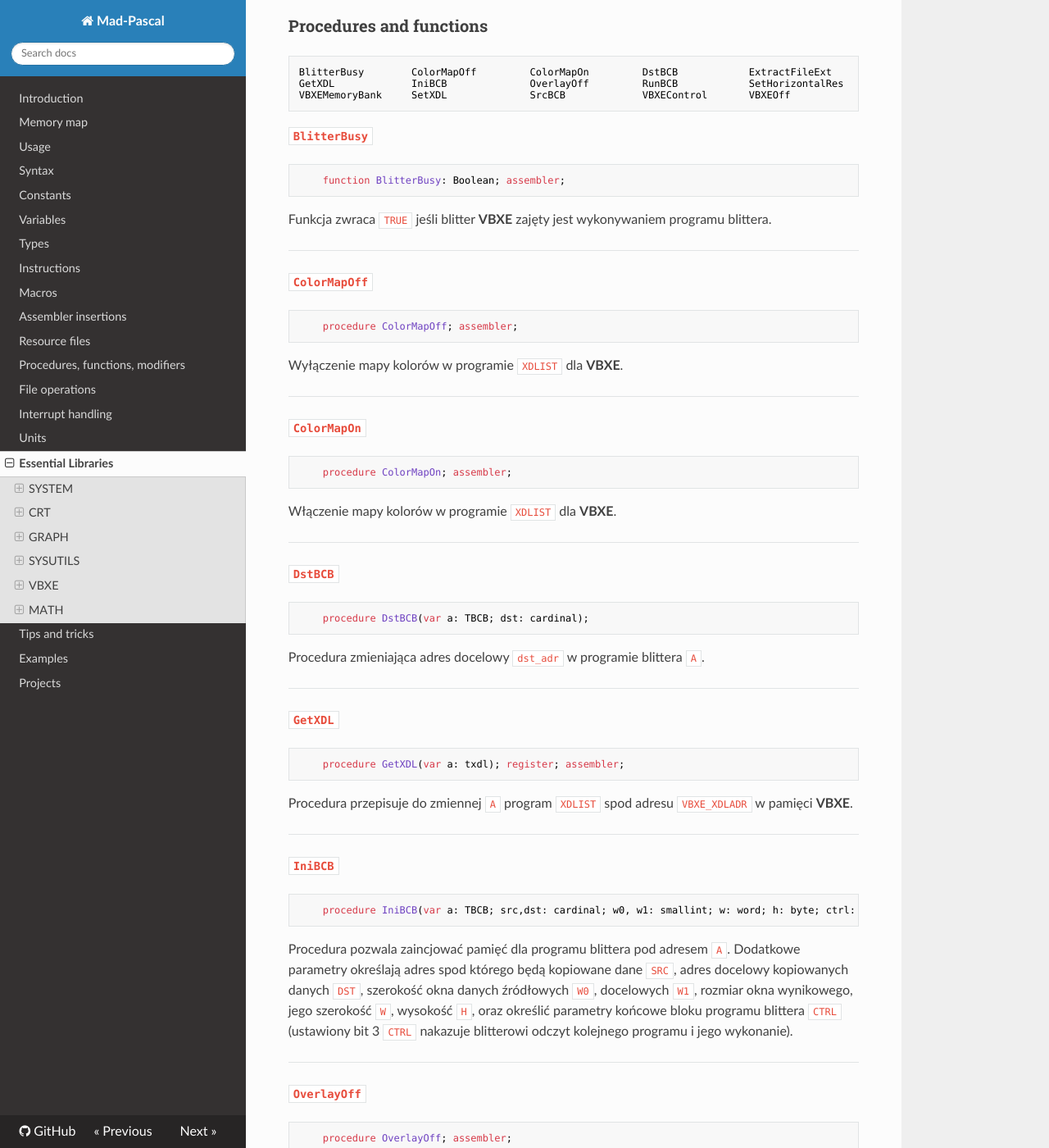
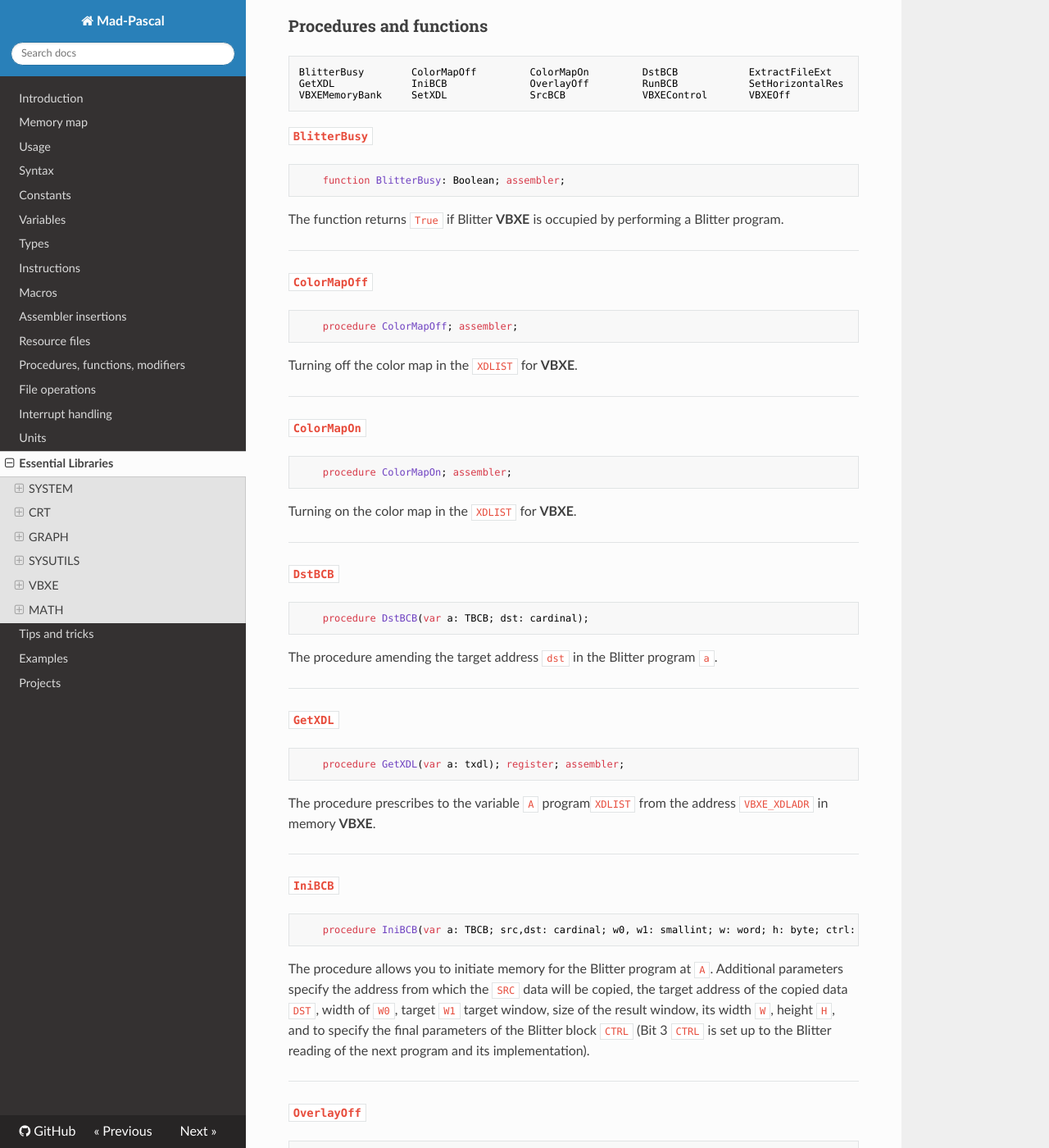
Before and after one commit to tebe6502/mad-pascal-en-mkdocs, an MkDocs documentation site: the page built from docs/essential-libraries.md, in a window 1280 px wide and 1400 px high, scrolled down 31043 px. Shown: the whole window at 82% size. Built offline with MkDocs 1.6.1, drawn with Linux system fonts in a browser that asks for light colours; nearby versions of some CDN libraries; some of the changed text lies outside the part shown.

Commit message:
partial translation

````diff
--- a/docs/essential-libraries.md
+++ b/docs/essential-libraries.md
@@ -1609,7 +1609,7 @@ HiRes  = 3;  // 640x240x16c
     end;
 ```
 
-Typ 24-bitowy wykorzystywany do definicji adresów pamięci **VBXE**.
+24-bit type used to define memory addresses **VBXE**.
 
 ---
 
@@ -1634,7 +1634,7 @@ Typ 24-bitowy wykorzystywany do definicji adresów pamięci **VBXE**.
     end;
 ```
 
-Typ `TXDL` wykorzystywany przez procedury `GetXDL` i `SetXDL`. Pozwala na modyfikację programu dla **VBXE** wykorzystywanego przez **MP**.
+Type `TXDL` used by the procedures `GetXDL` and `SetXDL`. It allows you to modify the program for **VBXE** used by **MP**.
 
 ---
 
@@ -1659,7 +1659,7 @@ Typ `TXDL` wykorzystywany przez procedury `GetXDL` i `SetXDL`. Pozwala na modyfi
     end;
 ```
 
-Typ `TBCB` (21 bajtów), **Blitter Code Block**. Definicja typu bloku programu dla Blittera **VBXE**.
+Type `TBCB` (21 bytes), **Blitter Code Block**. Definition of the Blitter block type Blitter **VBXE**.
 
 ---
 
@@ -1688,7 +1688,7 @@ Typ `TBCB` (21 bajtów), **Blitter Code Block**. Definicja typu bloku programu d
     end;
 ```
 
-Obiekt `TVBXEMemoryStream` pozwala na liniowy dostęp do pamięci **VBXE**.
+The `TVBXEMemoryStream` object allows for linear access to memory **VBXE**.
 
 ### Procedures and functions
 
@@ -1704,7 +1704,7 @@ VBXEMemoryBank     SetXDL              SrcBCB             VBXEControl       VBXE
     function BlitterBusy: Boolean; assembler;
 ```
 
-Funkcja zwraca `TRUE` jeśli blitter **VBXE** zajęty jest wykonywaniem programu blittera.
+The function returns `True` if Blitter **VBXE** is occupied by performing a Blitter program.
 
 ---
 
@@ -1714,7 +1714,7 @@ Funkcja zwraca `TRUE` jeśli blitter **VBXE** zajęty jest wykonywaniem programu
     procedure ColorMapOff; assembler;
 ```
 
-Wyłączenie mapy kolorów w programie `XDLIST` dla **VBXE**.
+Turning off the color map in the `XDLIST` for **VBXE**.
 
 ---
 
@@ -1724,7 +1724,7 @@ Wyłączenie mapy kolorów w programie `XDLIST` dla **VBXE**.
     procedure ColorMapOn; assembler;
 ```
 
-Włączenie mapy kolorów w programie `XDLIST` dla **VBXE**.
+Turning on the color map in the `XDLIST` for **VBXE**.
 
 ---
 
@@ -1734,7 +1734,7 @@ Włączenie mapy kolorów w programie `XDLIST` dla **VBXE**.
     procedure DstBCB(var a: TBCB; dst: cardinal);
 ```
 
-Procedura zmieniająca adres docelowy `dst_adr` w programie blittera `A`.
+The procedure amending the target address `dst` in the Blitter program `a`.
 
 ---
 
@@ -1744,7 +1744,7 @@ Procedura zmieniająca adres docelowy `dst_adr` w programie blittera `A`.
     procedure GetXDL(var a: txdl); register; assembler;
 ```
 
-Procedura przepisuje do zmiennej `A` program `XDLIST` spod adresu `VBXE_XDLADR` w pamięci **VBXE**.
+The procedure prescribes to the variable `A` program` XDLIST` from the address `VBXE_XDLADR` in memory **VBXE**.
 
 ---
 
@@ -1754,7 +1754,7 @@ Procedura przepisuje do zmiennej `A` program `XDLIST` spod adresu `VBXE_XDLADR`
     procedure IniBCB(var a: TBCB; src,dst: cardinal; w0, w1: smallint; w: word; h: byte; ctrl: byte);
 ```
 
-Procedura pozwala zaincjować pamięć dla programu blittera pod adresem `A`. Dodatkowe parametry określają adres spod którego będą kopiowane dane `SRC`, adres docelowy kopiowanych danych `DST`, szerokość okna danych źródłowych `W0`, docelowych `W1`, rozmiar okna wynikowego, jego szerokość `W`, wysokość `H`, oraz określić parametry końcowe bloku programu blittera `CTRL` (ustawiony bit 3 `CTRL` nakazuje blitterowi odczyt kolejnego programu i jego wykonanie).
+The procedure allows you to initiate memory for the Blitter program at `A`. Additional parameters specify the address from which the `SRC` data will be copied, the target address of the copied data `DST`, width of `W0`, target `W1` target window, size of the result window, its width `W`, height `H`, and to specify the final parameters of the Blitter block `CTRL` (Bit 3 `CTRL` is set up to the Blitter reading of the next program and its implementation).
 
 ---
 
@@ -1764,7 +1764,7 @@ Procedura pozwala zaincjować pamięć dla programu blittera pod adresem `A`. Do
     procedure OverlayOff; assembler;
 ```
 
-Wyłączenie trybu overlay w programie `XDLIST`.
+Disabling overlay mode in the `XDLIST`.
 
 ---
 
@@ -1774,7 +1774,7 @@ Wyłączenie trybu overlay w programie `XDLIST`.
     procedure RunBCB(var a: TBCB); assembler;
 ```
 
-Wystartowanie blittera **VBXE** na podstawie adresu programu `A`.
+Blitter starting **VBXE** based on the `A` program.
 
 ---
 
@@ -1785,7 +1785,7 @@ Wystartowanie blittera **VBXE** na podstawie adresu programu `A`.
     procedure SetHRes(a: byte); assembler;
 ```
 
-Ustanowienie trybu overlay w programie `XDLIST`.
+Establishment of overlay mode in the `XDLIST` program.
 
 ---
 
@@ -1795,7 +1795,7 @@ Ustanowienie trybu overlay w programie `XDLIST`.
     procedure VBXEMemoryBank(b: byte); assembler;
 ```
 
-Włączenie 4K banku **VBXE** w okno pamięci **XE/XL** `$B000..$BCFF`.
+Turning on 4K Bank **VBXE** in the memory window **XE/XL** `$B000..$BCFF`.
 
 ---
 
@@ -1805,7 +1805,7 @@ Włączenie 4K banku **VBXE** w okno pamięci **XE/XL** `$B000..$BCFF`.
     procedure SetXDL(var a: txdl); register; assembler;
 ```
 
-Procedura przepisuje program `A` pod adres `VBXE_XDLADR` w pamięci **VBXE**.
+The procedure rewrites the `A` program to `VBXE_XDLADR` in memory **VBXE**.
 
 ---
 
@@ -1815,7 +1815,7 @@ Procedura przepisuje program `A` pod adres `VBXE_XDLADR` w pamięci **VBXE**.
     procedure SrcBCB(var a: TBCB; src: cardinal);
 ```
 
-Procedura zmieniająca adres źródłowy `src_adr` w programie blittera `A`.
+Procedure amending the source address `SRC_ADR` in the Blitter program `A`.
 
 ---
 
@@ -1825,7 +1825,7 @@ Procedura zmieniająca adres źródłowy `src_adr` w programie blittera `A`.
     procedure VBXEControl(a: byte); assembler;
 ```
 
-Procedura ustawia wartośc `FX_VIDEO_CONTROL`.
+The procedure sets the value of `FX_VIDEO_CONTROL`.
 
 ---
 
@@ -1835,7 +1835,7 @@ Procedura ustawia wartośc `FX_VIDEO_CONTROL`.
     procedure VBXEOff
 ```
 
-Wyłączenie, reset **VBXE**.
+Disable, reset **VBXE**.
 
 ## [MATH](http://mads.atari8.info/library/doc/math.html)
 
@@ -1856,7 +1856,7 @@ RandG              RandomRange         RandomRangeF       Tan
     function ArcCos(x: real): real;
 ```
 
-`ArcCos` jest funkcją odwrotną do funkcji `Cos`. Wartość parametru `X` musi należeć do przedziału obustronnie domkniętego `<-1; 1>`. Wartością zwracaną przez funkcję jest kąt z przedziału `<0; ?>` wyrażony w mierze łukowej (radianach).
+`Arccos` is the opposite function for the `COS` function. The value of the parameter `X` must belong to the interval of both sides of the range `<-1; 1>`. The value returned by the function is the angle from `<0; ?>` expressed in the radians.
 
 ---
 
@@ -1866,7 +1866,7 @@ RandG              RandomRange         RandomRangeF       Tan
     function ArcSin(x: real): real;
 ```
 
-Funkcja służy do obliczenia funkcji matematycznej arcus sinus z liczby `X`. Jest to funkcja odwrotna do funkcji sinus, tzn. `sin(arcsin(x)) = x`.
+The function is used to calculate the mathematical function of the Arcus Sinus with the number `X`. This is the opposite function to the sine function, i.e. `sin(arcsin(x)) = x`.
 
 ---
 
@@ -1876,7 +1876,7 @@ Funkcja służy do obliczenia funkcji matematycznej arcus sinus z liczby `X`. Je
     function ArcTan2(y, x: real) : real;
 ```
 
-Funkcja oblicza arcus tangens (odwrotność tangensa) z liczby `Y/X` i zwraca wartość w radianach.
+The function calculates Arcus Tangens (the opposite of Tangens) from the number `Y/X` and returns the value in radians.
 
 ---
 
@@ -1886,7 +1886,7 @@ Funkcja oblicza arcus tangens (odwrotność tangensa) z liczby `Y/X` i zwraca wa
     function Ceil(a: real): smallint;
 ```
 
-Funkcja zwraca najmniejszą liczbę całkowitą większą lub równą od tej podanej w parametrze.
+The function returns the smallest integer larger than or equal to the one given in the parameter.
 
 ---
 
@@ -1896,7 +1896,7 @@ Funkcja zwraca najmniejszą liczbę całkowitą większą lub równą od tej pod
     function CycleToRad(cycle : real) : real;
 ```
 
-Funkcja przelicza wartość kąta wyrażonego w cyklach (obrotach) na kąt wyrażony w radianach.
+The function converts the value of the angle expressed in cycles (revolutions) into an angle expressed in radians.
 
 ---
 
@@ -1914,7 +1914,7 @@ Funkcja przelicza wartość kąta wyrażonego w cyklach (obrotach) na kąt wyra
     function DegToGrad(deg : real) : real;
 ```
 
-Funkcja przelicza wartość kąta wyrażonego w stopniach na kąt wyrażony w gradach.
+The function converts the value of the angle expressed in the degree of angle expressed in gradians.
 
 ---
 
@@ -1924,7 +1924,7 @@ Funkcja przelicza wartość kąta wyrażonego w stopniach na kąt wyrażony w gr
     function DegToRad(deg : real) : real;
 ```
 
-Funkcja przelicza wartość kąta wyrażonego w stopniach na kąt wyrażony w mierze łukowej, czyli radianach.
+The function converts the value of the angle expressed in the degree of angle expressed in the arc, i.e. radians.
 
 ---
 
@@ -1952,7 +1952,7 @@ Funkcja przelicza wartość kąta wyrażonego w stopniach na kąt wyrażony w mi
     function Floor(a: real): smallint;
 ```
 
-Funkcja zwraca najbliższą liczbę całkowitą mniejszą lub równą od tej podanej w parametrze.
+The function returns the nearest integers less or equal to the one given in the parameter.
 
 ---
 
@@ -1962,7 +1962,7 @@ Funkcja zwraca najbliższą liczbę całkowitą mniejszą lub równą od tej pod
     function FMod(a, b: real): real;
 ```
 
-Funkcja zwraca resztę z dzielenia dwóch liczb rzeczywistych.
+The function returns the rest of the division of two real numbers.
 
 ---
 
@@ -1972,7 +1972,7 @@ Funkcja zwraca resztę z dzielenia dwóch liczb rzeczywistych.
     function GradToDeg(grad : real) : real;
 ```
 
-Funkcja przelicza wartość kąta wyrażonego w gradach na kąt wyrażony w stopniach.
+The function converts the value of the angle expressed in gradians into the angle expressed in the degrees.
 
 ---
 
@@ -1982,7 +1982,7 @@ Funkcja przelicza wartość kąta wyrażonego w gradach na kąt wyrażony w stop
     function GradToRad(grad : real) : real;
 ```
 
-Funkcja GradToRad przelicza wartość kąta wyrażonego w gradach na kąt wyrażony w radianach.
+The `GradToRad` function converts the value of the angle expressed in gradians into the angle expressed in radians.
 
 ---
 
````
